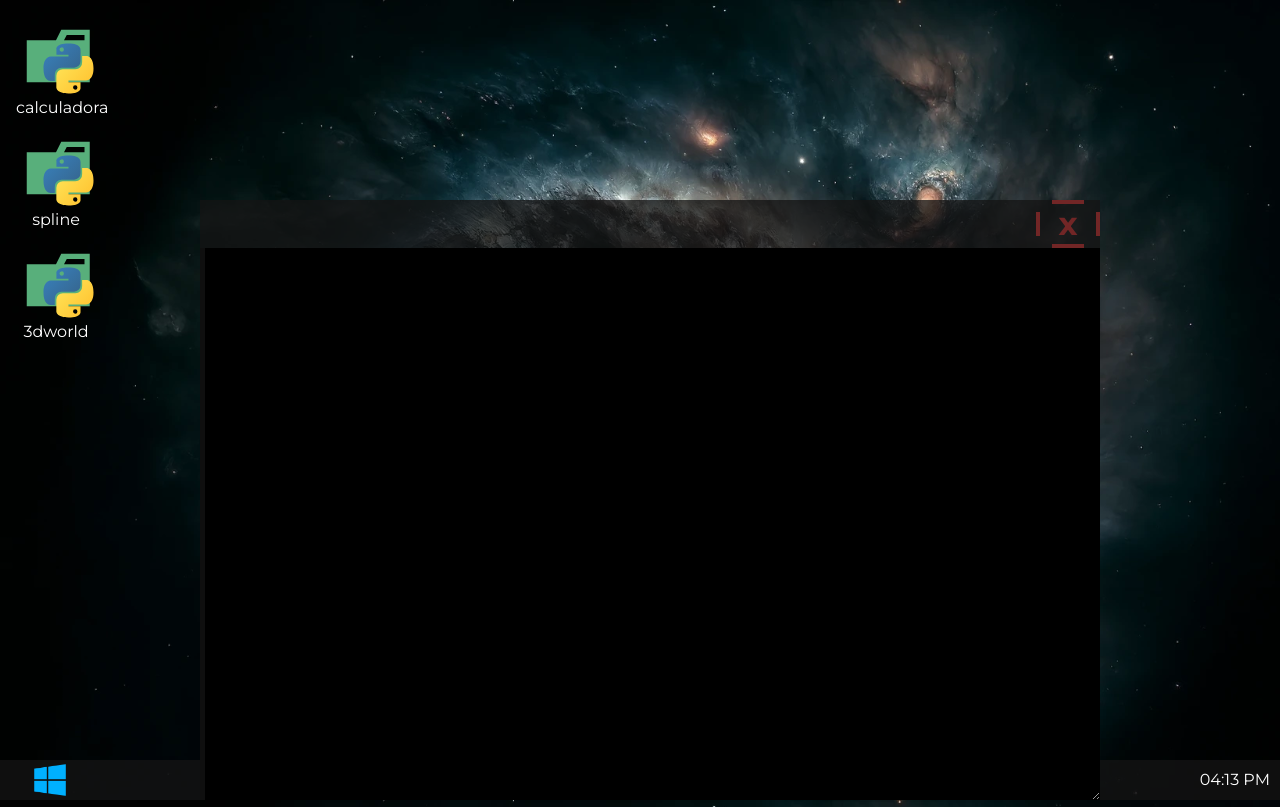
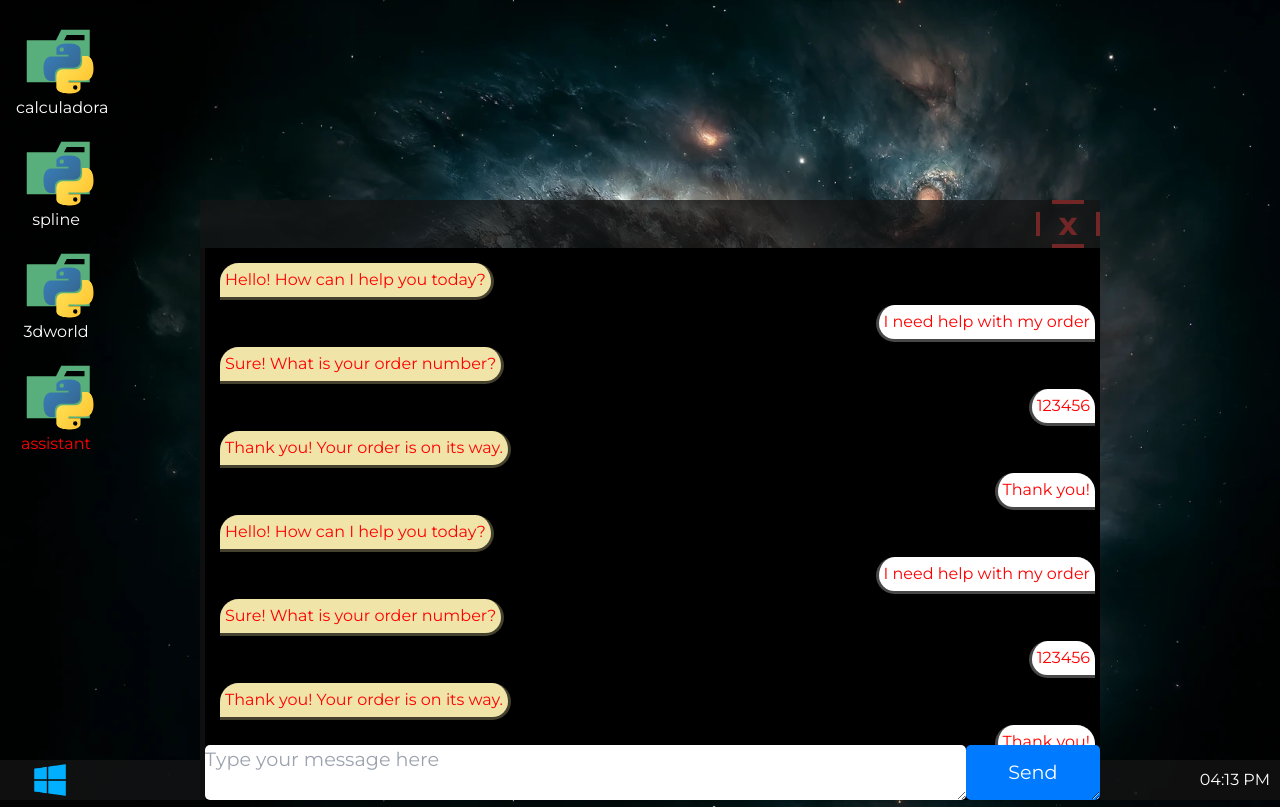
Before and after one commit to velkha/Orion-playground, a Next.js app: page /apps/assistant in a window 1280 px wide. Built offline with nearby package versions, Linux system fonts and the light colour scheme.

Commit message:
Comienzo de parte visual del asistente

```diff
--- a/app/apps/assistant/page.tsx
+++ b/app/apps/assistant/page.tsx
@@ -1,8 +1,62 @@
+import AssistantMessage from "../../components/assistant/AssistantMessage";
+import InputZone from "../../components/assistant/InputZone";
+import UserMessage from "../../components/assistant/UserMessage";
+import "../../ui/styles/assistant.css"
 export default function Assistant() {
     return (
         <>
             <div id="assistantChat">
-
+                <div id="chatZone">
+                    <AssistantMessage message="Hello! How can I help you today?" type="text"/>
+                    <UserMessage message="I need help with my order" />
+                    <AssistantMessage message="Sure! What is your order number?" type="text"/>
+                    <UserMessage message="123456" />
+                    <AssistantMessage message="Thank you! Your order is on its way." type="text" />
+                    <UserMessage message="Thank you!" />
+                    <AssistantMessage message="Hello! How can I help you today?" type="text"/>
+                    <UserMessage message="I need help with my order" />
+                    <AssistantMessage message="Sure! What is your order number?" type="text"/>
+                    <UserMessage message="123456" />
+                    <AssistantMessage message="Thank you! Your order is on its way." type="text" />
+                    <UserMessage message="Thank you!" />
+                    <AssistantMessage message="Hello! How can I help you today?" type="text"/>
+                    <UserMessage message="I need help with my order" />
+                    <AssistantMessage message="Sure! What is your order number?" type="text"/>
+                    <UserMessage message="123456" />
+                    <AssistantMessage message="Thank you! Your order is on its way." type="text" />
+                    <UserMessage message="Thank you!" />
+                    <AssistantMessage message="Hello! How can I help you today?" type="text"/>
+                    <UserMessage message="I need help with my order" />
+                    <AssistantMessage message="Sure! What is your order number?" type="text"/>
+                    <UserMessage message="123456" />
+                    <AssistantMessage message="Thank you! Your order is on its way." type="text" />
+                    <UserMessage message="Thank you!" />
+                    <AssistantMessage message="Hello! How can I help you today?" type="text"/>
+                    <UserMessage message="I need help with my order" />
+                    <AssistantMessage message="Sure! What is your order number?" type="text"/>
+                    <UserMessage message="123456" />
+                    <AssistantMessage message="Thank you! Your order is on its way." type="text" />
+                    <UserMessage message="Thank you!" />
+                    <AssistantMessage message="Hello! How can I help you today?" type="text"/>
+                    <UserMessage message="I need help with my order" />
+                    <AssistantMessage message="Sure! What is your order number?" type="text"/>
+                    <UserMessage message="123456" />
+                    <AssistantMessage message="Thank you! Your order is on its way." type="text" />
+                    <UserMessage message="Thank you!" />
+                    <AssistantMessage message="Hello! How can I help you today?" type="text"/>
+                    <UserMessage message="I need help with my order" />
+                    <AssistantMessage message="Sure! What is your order number?" type="text"/>
+                    <UserMessage message="123456" />
+                    <AssistantMessage message="Thank you! Your order is on its way." type="text" />
+                    <UserMessage message="Thank you!" />
+                    <AssistantMessage message="Hello! How can I help you today?" type="text"/>
+                    <UserMessage message="I need help with my order" />
+                    <AssistantMessage message="Sure! What is your order number?" type="text"/>
+                    <UserMessage message="123456" />
+                    <AssistantMessage message="Thank you! Your order is on its way." type="text" />
+                    <UserMessage message="Thank you!" />
+                </div>
+                <InputZone id="inputZone" placeholder="Type your message here" />
             </div>
         </>
     );
--- a/app/components/assistant/AssistantMessage.tsx
+++ b/app/components/assistant/AssistantMessage.tsx
@@ -0,0 +1,23 @@
+import Image from 'next/image';
+
+type AssistantMessageProps = {
+    message: string;
+    button?: string;
+    type: string;
+};
+
+export default function AssistantMessage({message, button, type}: AssistantMessageProps) {
+    return (
+        <div className="assistantMessage">
+            {type === "image" && <Image src={message} alt="assistant" />}
+            {type === "text" && <span>{message}</span>}
+            {type === "button" && button && <button>{button}</button>}
+            {type === "button-text" && button &&
+                <div>
+                    <span>{message}</span>
+                    <button>{button}</button>
+                </div>
+            }
+        </div>
+    );
+}
--- a/app/components/assistant/UserMessage.tsx
+++ b/app/components/assistant/UserMessage.tsx
@@ -0,0 +1,7 @@
+export default function UserMessage({message}: {message: string}) {
+    return (
+        <div className="userMessage">
+            <span>{message}</span>
+        </div>
+    );
+}
--- a/app/components/navComponents/nav-links.tsx
+++ b/app/components/navComponents/nav-links.tsx
@@ -17,6 +17,9 @@ export default function NavLinks() {
           <li>
             <NavLink href="/apps/3dworld" src="/python.svg" alt="3dworld" id="3dworld" />
           </li>
+          <li>
+            <NavLink href="/apps/assistant" src="/python.svg" alt="assistant" id="assistant" />
+          </li>
         </ul>
       </div>
     </nav>
--- /dev/null
+++ b/app/ui/styles/assistant.css
@@ -0,0 +1,71 @@
+#assistantChat {
+    display:flex;
+    flex-direction: column;
+    justify-content: space-between;
+    width: 100%;
+    height: 100%;
+}
+#chatZone {
+    display: block; /* Changed from flex to block */
+    overflow-y: scroll;
+    overflow-x: hidden;
+    width: 100%;
+    padding: 10px 10px 40px 10px;
+}
+#chatZone>div {
+    position: relative;
+    display: flex;
+    flex-direction: column;
+    width: 100%;
+    margin: 5px;
+}
+#chatZone>div>span {
+    padding: 5px;
+    border-bottom: 3px solid #000000b7;
+}
+#chatZone>.assistantMessage>span {
+    border-right: 3px solid #000000b7;
+    background-color: #f0e4a8;
+    border-radius: 20px 20px 20px 0px;
+    -webkit-border-radius: 20px 20px 20px 0px;
+    -moz-border-radius: 20px 20px 20px 0px;
+}
+#chatZone>.userMessage>span {
+    border-left: 3px solid #000000b7;
+    background-color: #ffffff;
+    border-radius: 20px 20px 0px 20px;
+    -webkit-border-radius: 20px 20px 0px 20px;
+    -moz-border-radius: 20px 20px 0px 20px;
+}
+.assistantMessage {
+    justify-content: flex-start;
+    align-items: start;
+}
+.userMessage {
+    justify-content: flex-end;
+    align-items: end;
+}
+
+#inputZone {
+    display: flex;
+    justify-content: space-between;
+    align-items: center;
+    width: 100%;
+    height: 10%;
+}
+#inputZone textarea {
+    width: 85%;
+    height: 100%;
+    border: none;
+    border-radius: 5px;
+    font-size: 1.2em;
+}
+#inputZone button {
+    width: 15%;
+    height: 100%;
+    border: none;
+    border-radius: 5px;
+    background-color: #007bff;
+    color: white;
+    font-size: 1.2em;
+}
--- a/app/ui/styles/window.css
+++ b/app/ui/styles/window.css
@@ -68,7 +68,7 @@
     justify-content: center;
     align-items: center;
     width: 100%;
-    height: auto;
+    height: calc(100% - 3em);
     background-color: var(--background-color);
     flex: 1;
     border-left: 5px solid var(--console-bar-color);
--- a/tailwind.config.ts
+++ b/tailwind.config.ts
@@ -17,4 +17,8 @@ const config: Config = {
   },
   plugins: [],
 };
+module.exports = {
+  prefix: 'tw-',
+  important: true,
+}
 export default config;
```
